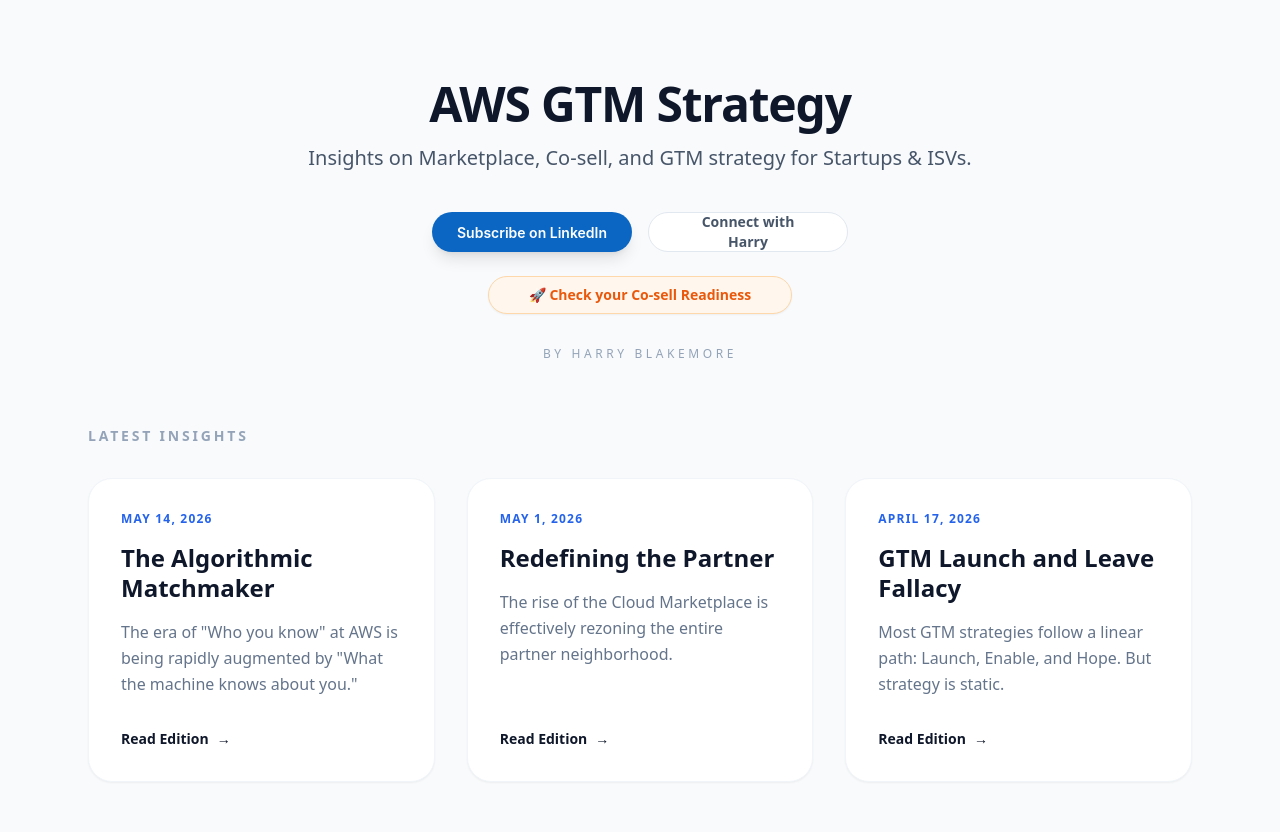
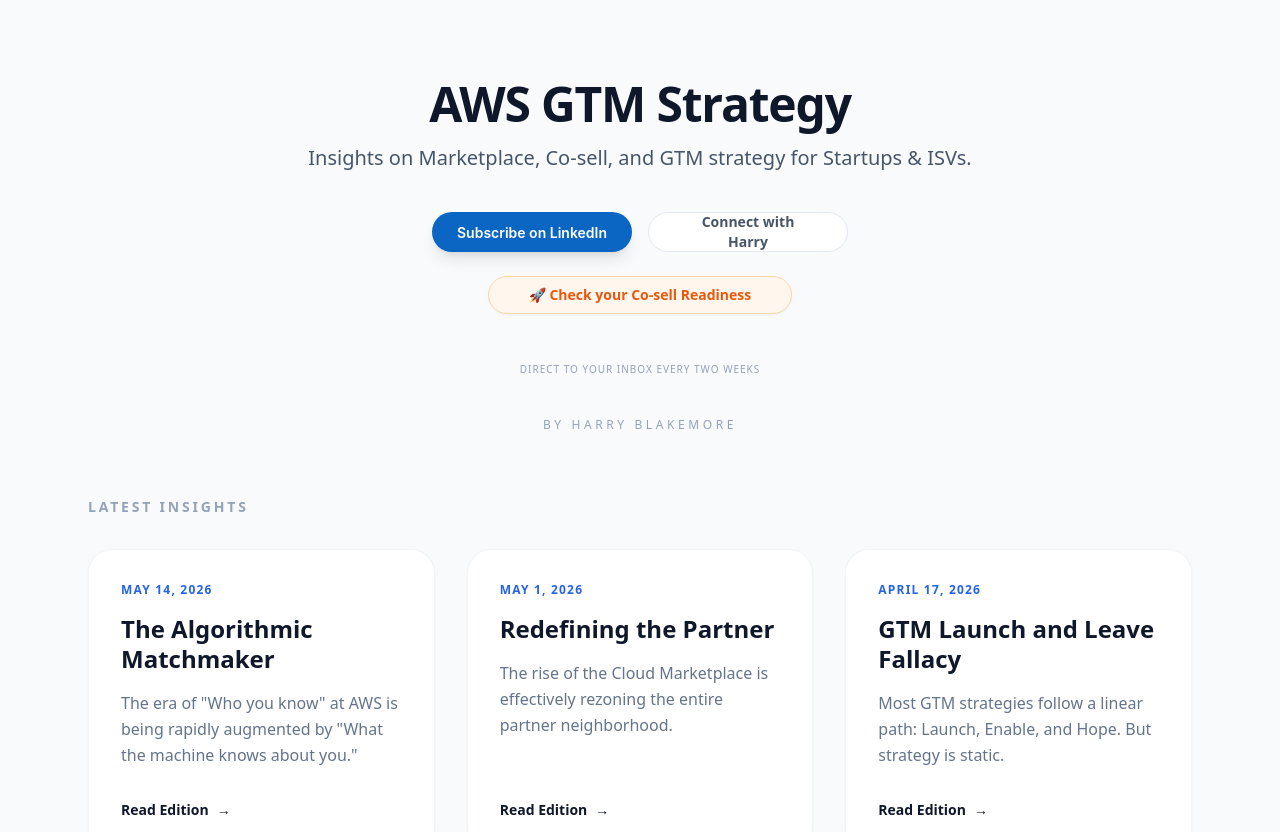
Before and after one commit to hblakemore47-blip/awscosellnewsletter, a Next.js app: page / in a window 1280 px wide. Shown: the top 832 px of the page. Built offline with nearby package versions, Linux system fonts and the light colour scheme.

Commit message:
Update layout.js

```diff
--- a/app/layout.js
+++ b/app/layout.js
@@ -1,4 +1,5 @@
 import "./globals.css";
+import Script from "next/script"; // This is the "Next.js safe" way to load scripts
 
 export const metadata = {
   title: "AWS GTM Strategy | Harry Blakemore",
@@ -10,6 +11,12 @@ export default function RootLayout({ children }) {
   return (
     <html lang="en">
       <body className="bg-slate-50 text-slate-900 font-sans">
+        {/* This loads the Beehiiv engine behind the scenes */}
+        <Script
+            src="https://subscribe-forms.beehiiv.com/v3/loader.js"
+            strategy="afterInteractive"
+        />
+
         <header className="max-w-6xl mx-auto px-6 pt-20 pb-16 text-center">
             <h1 className="text-5xl font-extrabold tracking-tight mb-4 text-slate-900">AWS GTM Strategy</h1>
             <p className="text-xl text-slate-600 max-w-2xl mx-auto mb-10 font-light">
@@ -26,14 +33,27 @@ export default function RootLayout({ children }) {
                 </a>
             </div>
 
-            {/* Third Centered Button (AtlasGTM Tool) */}
+            {/* AtlasGTM Button */}
             <div className="mt-6 flex justify-center">
                 <a href="https://aws.coss.atlasgtm.live/" target="_blank" className="bg-orange-50 text-orange-600 border border-orange-200 px-10 py-2 rounded-full font-bold hover:bg-orange-100 transition text-sm shadow-sm flex items-center gap-2">
                     🚀 Check your Co-sell Readiness
                 </a>
             </div>
 
-            <p className="mt-8 text-slate-400 font-medium text-xs uppercase tracking-[0.3em]">By Harry Blakemore</p>
+            {/* Beehiiv Subscription Form Wrapper */}
+            <div className="mt-12 max-w-md mx-auto">
+                <div
+                    className="beehiiv-embed"
+                    data-beehiiv-form="d69decc8-4dc9-490a-aaf5-7c1cb3c98a14"
+                >
+                    {/* The Beehiiv script will automatically inject the form here */}
+                </div>
+                <p className="text-[10px] text-slate-400 mt-4 uppercase tracking-widest">
+                    Direct to your inbox every two weeks
+                </p>
+            </div>
+
+            <p className="mt-10 text-slate-400 font-medium text-xs uppercase tracking-[0.3em]">By Harry Blakemore</p>
         </header>
         {children}
       </body>
```
